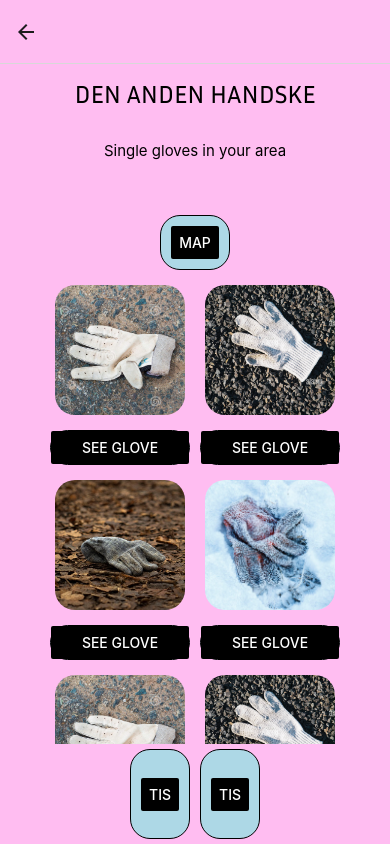
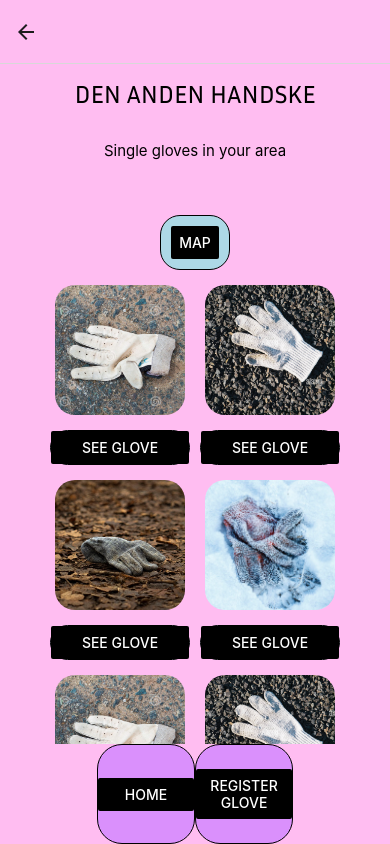
Before and after one commit to mriskaer/DenAndenHandske, a React Native app: screen /Find in a window 390 px wide. Built offline with nearby package versions, Linux system fonts and the light colour scheme.

Commit message:
Buttons+nav+stylesheet

```diff
--- /dev/null
+++ b/StyleSheet.js
@@ -0,0 +1,30 @@
+import { StyleSheet } from "react-native";
+
+const styles = StyleSheet.create({
+
+    basicButton: {
+        margin: 5,
+        borderRadius: 20,
+        flexDirection: 'column',
+        backgroundColor: 'lightblue',
+        justifyContent: 'center',
+        borderColor: 'black',
+        borderWidth: 1,
+        padding: 10
+    },
+
+    navbar:{
+        flex: 1,
+        borderRadius: 25,
+        flexDirection: 'column',
+        backgroundColor: '#DA90FC',
+        margin: 0,
+        justifyContent: 'center',
+        borderWidth: 1,
+        borderColor: 'black'
+    },
+
+
+  });
+
+export default styles;
--- a/components/AddButton.js
+++ b/components/AddButton.js
@@ -1,16 +1,17 @@
 import React from 'react'
 import { View, Text, Button } from 'react-native'
+import StyleSheet from '../StyleSheet'
 
 export default function AddButton(props) {
-    return (
-            <View style={{margin: 5, borderRadius: 20, flexDirection: 'column', backgroundColor: 'lightblue', justifyContent: 'center', borderColor: 'black', borderWidth: 1, padding: 10}}>
+        return (
+            <View style={props.style == undefined || props.style == null ? StyleSheet.basicButton : props.style}>
                 <Button
                     title={props.title}
-                    titleExtra={props.titleExtra}
                     color='black'
-                    //onPress={() => props.navigateTo}
                     onPress={() => props.navigation.navigate(props.navigateTo)}
                 />
             </View>
+
+            //{margin: 5, borderRadius: 20, flexDirection: 'column', backgroundColor: 'lightblue', justifyContent: 'center', borderColor: 'black', borderWidth: 1, padding: 10}
     )
 }
--- a/components/BottomButtons.js
+++ b/components/NavBar.js
@@ -1,11 +1,12 @@
 import React from 'react'
 import { View, Text, Button } from 'react-native'
-import AddButton from '../components/AddButton';
+import AddButton from './AddButton';
+import StyleSheet from '../StyleSheet'
 
-export default function BottomButtons(props, {navigation}) {
+export default function NavBar(props, {navigation}) {
     return (
             <View style={{height: 100, flexDirection: 'row'}}>
-                {/* <View style={{flex: 1, borderRadius: 25, flexDirection: 'column', backgroundColor: '#DA90FC', margin: 0, justifyContent: 'center', borderWidth: 1, borderColor: 'black'}}>
+                {/* <View style={{}}>
                     <Button
                         title={props.leftTitle}
                         color={'black'}
@@ -27,14 +28,16 @@ export default function BottomButtons(props, {navigation}) {
             </AddButton>
         </View> */}
             <AddButton
-                title={props.title}
+                style={StyleSheet.navbar}
+                title={props.leftTitle}
                 navigation={props.navigation}
-                navigateTo={props.navigateTo}>
+                navigateTo={props.leftNavigation}>
             </AddButton>
             <AddButton
-                title={props.title}
+                style={StyleSheet.navbar}
+                title={props.rightTitle}
                 navigation={props.navigation}
-                navigateTo={props.navigateTo}>
+                navigateTo={props.rightNavigation}>
             </AddButton>
 
                 {/* <View style={{flex: 1, borderRadius: 25, flexDirection: 'column', backgroundColor: '#DA90FC', margin: 0, justifyContent: 'center', borderWidth: 1, borderColor: 'black'}}>
@@ -45,5 +48,6 @@ export default function BottomButtons(props, {navigation}) {
                     />
                 </View> */}
             </View>
+
     )
 }
--- a/screens/FindListPage.js
+++ b/screens/FindListPage.js
@@ -3,7 +3,7 @@ import React from 'react'
 import GlovePost from "../components/GlovePost"
 import { useContext } from "react";
 import { PostContext } from "../appContext"
-import BottomButtons from '../components/BottomButtons';
+import NavBar from '../components/NavBar';
 import AddButton from '../components/AddButton';
 
 export default function FindScreen({navigation}) {
@@ -36,7 +36,7 @@ export default function FindScreen({navigation}) {
             </Text>
 
             <AddButton
-                style={{backgroundColor: "purple"}}
+                //style={{backgroundColor: "purple"}}
                 title="MAP"
                 navigation={navigation}
                 navigateTo="Home">
@@ -67,16 +67,13 @@ export default function FindScreen({navigation}) {
             />
         </View>
 
-        <BottomButtons
+        <NavBar
+          navigation={navigation}
           leftTitle='HOME'
-          title="tis"
-          titleExtra="ost"
-          navigateTo="Find"
-          navigation={navigation}
           leftNavigation="Home"
           rightTitle='REGISTER GLOVE'
           rightNavigation="Register">
-        </BottomButtons>
+        </NavBar>
       </View>
     );
   }
--- a/screens/RegisterPage1.js
+++ b/screens/RegisterPage1.js
@@ -2,7 +2,7 @@ import { View, Text, Image, Button, TouchableOpacity } from 'react-native';
 import React, { useState } from 'react';
 import Checkbox from 'expo-checkbox';
 import AddCheckBox from "../components/AddCheckBox"
-import BottomButtons from '../components/BottomButtons';
+import NavBar from '../components/NavBar';
 import AddButton from '../components/AddButton';
 
 
@@ -54,15 +54,13 @@ export default function RegisterScreen({navigation}) {
         </View>
 
 
-        <BottomButtons
+        <NavBar
+            navigation={navigation}
             leftTitle='HOME'
-            title="lort"
-            navigateTo="Find"
-            navigation={navigation}
             leftNavigation="Home"
             rightTitle='FIND GLOVE'
             rightNavigation="Find">
-        </BottomButtons>
+        </NavBar>
 
       </View>
     );
--- a/screens/RegisterPage2.js
+++ b/screens/RegisterPage2.js
@@ -1,6 +1,6 @@
 import { View, Text, Image, Button, SafeAreaView, TextInput, Keyboard } from 'react-native'
 import React from 'react'
-import BottomButtons from '../components/BottomButtons';
+import NavBar from '../components/NavBar';
 
 export default function RegisterPage2 ({navigation}) {
   const [text, onChangeText] = React.useState("");
@@ -55,17 +55,15 @@ export default function RegisterPage2 ({navigation}) {
             </View>
         </View>
 
-        <BottomButtons
+        <NavBar
+            navigation={navigation}
             leftTitle='HOME'
-            navigation={navigation}
             leftNavigation="Home"
             rightTitle='FIND GLOVE'
             rightNavigation="Find"
-            title="bølle"
-            navigateTo="Find"
             >
 
-        </BottomButtons>
+        </NavBar>
 
       </View>
   )
--- a/screens/StartScreen.js
+++ b/screens/StartScreen.js
@@ -4,7 +4,7 @@ import { createNativeStackNavigator } from "@react-navigation/native-stack";
 import { useFonts } from 'expo-font';
 import { useState, useEffect } from 'react';
 import * as Font from 'expo-font';
-import BottomButtons from "../components/BottomButtons"
+import NavBar from "../components/NavBar"
 
 
 export default function HomeScreen({navigation}) {
@@ -38,7 +38,7 @@ export default function HomeScreen({navigation}) {
             {!fontsLoaded ? (
                 <Text> Loading...</Text>
             ) : (
-                <Text style={{ fontSize: 45, textAlign: 'center' , fontFamily: 'AmaticBold', marginTop: 80 }}>
+                <Text style={{ fontSize: 55, textAlign: 'center' , fontFamily: 'AmaticBold', marginTop: 80 }}>
                  DEN ANDEN HANDSKE
                 </Text>
             )}
@@ -47,16 +47,14 @@ export default function HomeScreen({navigation}) {
                 <Image source={require('../assets/frontpage.png')} />
             </View>
 
-            <BottomButtons
+            <NavBar
                 navigation={navigation}
                 leftTitle='REGISTER GLOVE'
-                title="bajer"
                 leftNavigation="Register"
                 rightTitle='FIND GLOVE'
                 rightNavigation="Find"
-                navigateTo="Find"
                 >
-            </BottomButtons>
+            </NavBar>
 
       </View>
     );
```
